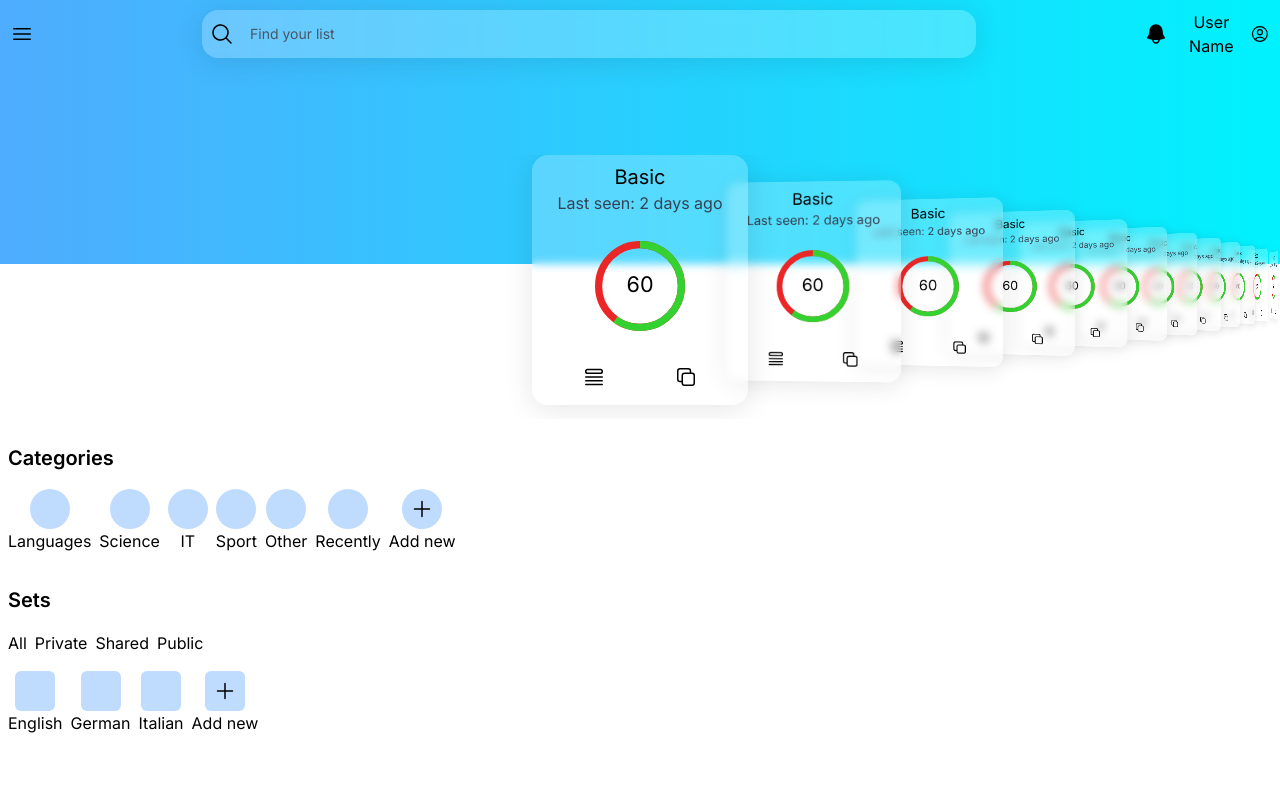
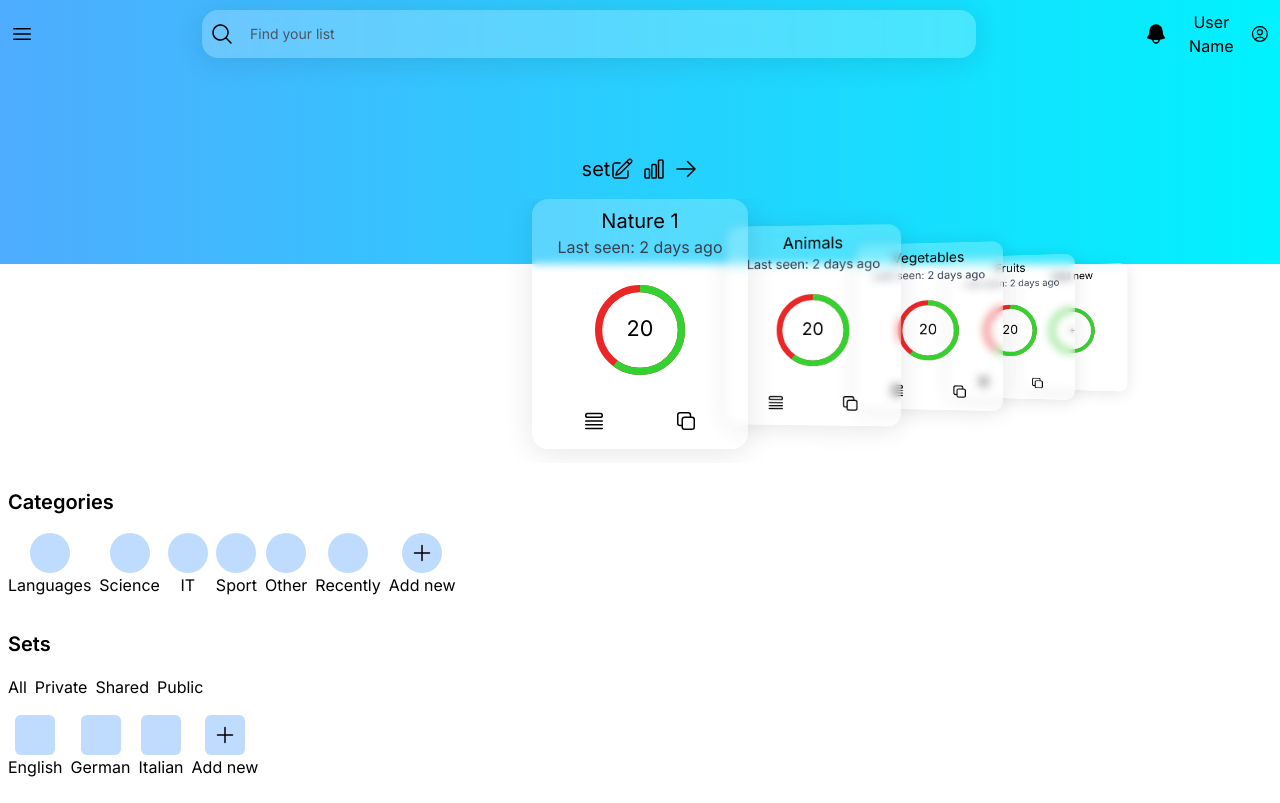
Before and after one commit to ArexSpeed/flashlearn, a Next.js app: page / in a window 1280 px wide. Built offline with nearby package versions, Linux system fonts and the light colour scheme.

Commit message:
get exact list to view

```diff
--- a/src/app/page.tsx
+++ b/src/app/page.tsx
@@ -1,18 +1,18 @@
 import { CategoryItem, CategoryItemAdd } from "@/components/Items/CategoryItem";
-import { SetItem, SetItemAdd } from "@/components/Items/SetItem";
-import { SwiperCards } from "@/components/List/SwiperCards";
 import categories from "@/mocks/categories.json";
-import sets from "@/mocks/sets.json";
-import lists from "@/mocks/lists.json";
 import { SetsContainer } from "@/containers/SetsContainer";
+import { ListContainer } from "@/containers/ListContainer";
+import {
+  ArrowRightIcon,
+  ChartBarIcon,
+  PencilSquareIcon,
+} from "@/components/Icons";
 
 export default function Home() {
   return (
     <div className="flex flex-col items-center w-full h-full bg-white">
       <section className="flex flex-col gap-4 py-4 -mt-[125px]">
-        <div className="flex justify-center items-center">
-          <SwiperCards />
-        </div>
+        <ListContainer />
       </section>
       <div className="flex flex-col w-full px-2">
         <section className="flex flex-col gap-4 py-2 overflow-hidden">
--- a/src/components/Icons/index.tsx
+++ b/src/components/Icons/index.tsx
@@ -158,3 +158,66 @@ export function PlusIcon(props: SVGAttributes<SVGElement>) {
     </svg>
   );
 }
+
+export function ArrowRightIcon(props: SVGAttributes<SVGElement>) {
+  return (
+    <svg
+      fill="none"
+      className="w-6 h-6"
+      stroke="currentColor"
+      strokeWidth={1.5}
+      viewBox="0 0 24 24"
+      xmlns="http://www.w3.org/2000/svg"
+      aria-hidden="true"
+      {...props}
+    >
+      <path
+        strokeLinecap="round"
+        strokeLinejoin="round"
+        d="M13.5 4.5L21 12m0 0l-7.5 7.5M21 12H3"
+      />
+    </svg>
+  );
+}
+
+export function ChartBarIcon(props: SVGAttributes<SVGElement>) {
+  return (
+    <svg
+      fill="none"
+      className="w-6 h-6"
+      stroke="currentColor"
+      strokeWidth={1.5}
+      viewBox="0 0 24 24"
+      xmlns="http://www.w3.org/2000/svg"
+      aria-hidden="true"
+      {...props}
+    >
+      <path
+        strokeLinecap="round"
+        strokeLinejoin="round"
+        d="M3 13.125C3 12.504 3.504 12 4.125 12h2.25c.621 0 1.125.504 1.125 1.125v6.75C7.5 20.496 6.996 21 6.375 21h-2.25A1.125 1.125 0 013 19.875v-6.75zM9.75 8.625c0-.621.504-1.125 1.125-1.125h2.25c.621 0 1.125.504 1.125 1.125v11.25c0 .621-.504 1.125-1.125 1.125h-2.25a1.125 1.125 0 01-1.125-1.125V8.625zM16.5 4.125c0-.621.504-1.125 1.125-1.125h2.25C20.496 3 21 3.504 21 4.125v15.75c0 .621-.504 1.125-1.125 1.125h-2.25a1.125 1.125 0 01-1.125-1.125V4.125z"
+      />
+    </svg>
+  );
+}
+
+export function PencilSquareIcon(props: SVGAttributes<SVGElement>) {
+  return (
+    <svg
+      fill="none"
+      className="w-6 h-6"
+      stroke="currentColor"
+      strokeWidth={1.5}
+      viewBox="0 0 24 24"
+      xmlns="http://www.w3.org/2000/svg"
+      aria-hidden="true"
+      {...props}
+    >
+      <path
+        strokeLinecap="round"
+        strokeLinejoin="round"
+        d="M16.862 4.487l1.687-1.688a1.875 1.875 0 112.652 2.652L10.582 16.07a4.5 4.5 0 01-1.897 1.13L6 18l.8-2.685a4.5 4.5 0 011.13-1.897l8.932-8.931zm0 0L19.5 7.125M18 14v4.75A2.25 2.25 0 0115.75 21H5.25A2.25 2.25 0 013 18.75V8.25A2.25 2.25 0 015.25 6H10"
+      />
+    </svg>
+  );
+}
--- a/src/components/Items/SetItem.tsx
+++ b/src/components/Items/SetItem.tsx
@@ -4,8 +4,8 @@ import { useAppDispatch, useAppSelector } from "@/context/store";
 import { PlusIcon } from "../Icons";
 import {
   selectedCategoryId,
-  selectedSetId,
-  setSetId,
+  selectedSetData,
+  setSetData,
 } from "@/context/slices/listSlice";
 
 type SetItem = {
@@ -16,11 +16,11 @@ type SetItem = {
 export const SetItem = ({ id, name }: SetItem) => {
   const dispatch = useAppDispatch();
   const categoryId = useAppSelector(selectedCategoryId);
-  const setId = useAppSelector(selectedSetId);
+  const setData = useAppSelector(selectedSetData);
   return (
     <button
       className="flex flex-col items-center justify-center outline-none"
-      onClick={() => dispatch(setSetId(id))}
+      onClick={() => dispatch(setSetData({ id, name }))}
     >
       <div className="w-10 h-10 rounded-md bg-blue-200" />
       <span className="text-black whitespace-nowrap">{name}</span>
--- a/src/components/List/Card.tsx
+++ b/src/components/List/Card.tsx
@@ -1,20 +1,26 @@
 "use client";
+import Link from "next/link";
 import { CardsIcon, ListIcon } from "../Icons";
 import { CircularProgressbar, buildStyles } from "react-circular-progressbar";
 import "react-circular-progressbar/dist/styles.css";
 
-export const Card = () => {
-  const percentage = 60;
+type CardProps = {
+  id: number;
+  name: string;
+  quantity: number;
+};
+
+export const Card = ({ id, name, quantity }: CardProps) => {
   return (
     <div className="glass flex flex-col items-center justify-between w-[216px] h-[250px] p-2 rounded-2xl">
       <div className="flex flex-col items-center">
-        <span className="text-black text-xl">Basic</span>
+        <span className="text-black text-xl">{name}</span>
         <span className="text-gray-700 text-base">Last seen: 2 days ago</span>
       </div>
       <div style={{ width: 90, height: 90 }}>
         <CircularProgressbar
           value={60}
-          text="60"
+          text={quantity.toString()}
           styles={buildStyles({
             rotation: 0,
             strokeLinecap: "butt",
@@ -28,13 +34,47 @@ export const Card = () => {
         />
       </div>
       <div className="flex flex-row w-full justify-between items-center p-2">
-        <button className="bg-transparent outline-none w-1/2 flex justify-center">
+        <Link
+          href={`/list/${id}`}
+          className="bg-transparent outline-none w-1/2 flex justify-center"
+        >
           <ListIcon />
-        </button>
-        <button className="bg-transparent outline-none w-1/2 flex justify-center">
+        </Link>
+        <Link
+          href={`/card/${id}`}
+          className="bg-transparent outline-none w-1/2 flex justify-center"
+        >
           <CardsIcon />
-        </button>
+        </Link>
       </div>
     </div>
   );
 };
+
+export const CardAdd = () => {
+  return (
+    <div className="glass flex flex-col items-center justify-between w-[216px] h-[250px] p-2 rounded-2xl">
+      <div className="flex flex-col items-center">
+        <span className="text-black text-xl">Add new</span>
+        <span className="text-gray-700 text-base"></span>
+      </div>
+      <div style={{ width: 90, height: 90 }}>
+        <CircularProgressbar
+          value={100}
+          text="+"
+          styles={buildStyles({
+            rotation: 0,
+            strokeLinecap: "butt",
+            textSize: "24px",
+            pathTransitionDuration: 0.5,
+            pathColor: "#34D231",
+            textColor: "#000000",
+            trailColor: "#EA2626",
+            backgroundColor: "FFFFFF",
+          })}
+        />
+      </div>
+      <div className="flex flex-row w-full justify-between items-center p-2"></div>
+    </div>
+  );
+};
--- a/src/components/List/SwiperCards.tsx
+++ b/src/components/List/SwiperCards.tsx
@@ -8,9 +8,17 @@ import "swiper/css/effect-coverflow";
 import "swiper/css/pagination";
 
 import { EffectCoverflow, Pagination } from "swiper/modules";
-import { Card } from "./Card";
+import { Card, CardAdd } from "./Card";
 
-export const SwiperCards = () => {
+type Props = {
+  data: Array<{
+    id: number;
+    name: string;
+    elements: Array<{}>;
+  }>;
+};
+
+export const SwiperCards = ({ data }: Props) => {
   return (
     <Swiper
       effect={"coverflow"}
@@ -30,14 +38,17 @@ export const SwiperCards = () => {
       observeParents={true}
       className="w-screen"
     >
-      {Array.of(1, 2, 3, 4, 5, 6, 7, 8, 9, 1, 2, 3, 4).map((_, index) => (
+      {data.map((list, index) => (
         <SwiperSlide
           key={index}
           className="bg-transparent max-w-[216px] min-w-[216px] min-h-[264px]"
         >
-          <Card />
+          <Card id={list.id} name={list.name} quantity={list.elements.length} />
         </SwiperSlide>
       ))}
+      <SwiperSlide className="bg-transparent max-w-[216px] min-w-[216px] min-h-[264px]">
+        <CardAdd />
+      </SwiperSlide>
     </Swiper>
   );
 };
--- /dev/null
+++ b/src/containers/ListContainer.tsx
@@ -0,0 +1,36 @@
+"use client";
+
+import React from "react";
+import lists from "@/mocks/lists.json";
+import { useAppSelector } from "@/context/store";
+import { selectedSetData } from "@/context/slices/listSlice";
+import { SwiperCards } from "@/components/List/SwiperCards";
+import Link from "next/link";
+import {
+  ArrowRightIcon,
+  ChartBarIcon,
+  PencilSquareIcon,
+} from "@/components/Icons";
+
+export const ListContainer = () => {
+  const setData = useAppSelector(selectedSetData);
+
+  const data = lists.filter((list) => list.setId === setData.id);
+  return (
+    <div className="flex flex-col w-full">
+      <div className="flex pb-4 gap-6 justify-center items-center w-full">
+        <span className="text-xl">{setData.name}</span>
+        <div className="flex flex-row gap-2 items-center">
+          <PencilSquareIcon />
+          <ChartBarIcon />
+          <Link href={`/set/${setData.id}`}>
+            <ArrowRightIcon />
+          </Link>
+        </div>
+      </div>
+      <div className="flex justify-center items-center">
+        <SwiperCards data={data} />
+      </div>
+    </div>
+  );
+};
--- a/src/context/slices/listSlice.ts
+++ b/src/context/slices/listSlice.ts
@@ -3,13 +3,19 @@ import { RootState } from "../store";
 
 type listState = {
   categoryId: number;
-  setId: number;
+  setData: {
+    id: number;
+    name: string;
+  };
   listId: number;
 };
 
 const initialState: listState = {
   categoryId: 1,
-  setId: 1,
+  setData: {
+    id: 1,
+    name: "set",
+  },
   listId: 1,
 };
 
@@ -20,8 +26,14 @@ export const listSlice = createSlice({
     setCategoryId: (state, action: PayloadAction<number>) => {
       state.categoryId = action.payload;
     },
-    setSetId: (state, action: PayloadAction<number>) => {
-      state.setId = action.payload;
+    setSetData: (
+      state,
+      action: PayloadAction<{
+        id: number;
+        name: string;
+      }>
+    ) => {
+      state.setData = action.payload;
     },
     setListId: (state, action: PayloadAction<number>) => {
       state.listId = action.payload;
@@ -29,10 +41,10 @@ export const listSlice = createSlice({
   },
 });
 
-export const { setCategoryId, setSetId, setListId } = listSlice.actions;
+export const { setCategoryId, setSetData, setListId } = listSlice.actions;
 
 export const selectedCategoryId = (state: RootState) => state.list.categoryId;
-export const selectedSetId = (state: RootState) => state.list.setId;
+export const selectedSetData = (state: RootState) => state.list.setData;
 export const selectedListId = (state: RootState) => state.list.listId;
 
 export default listSlice.reducer;
```
